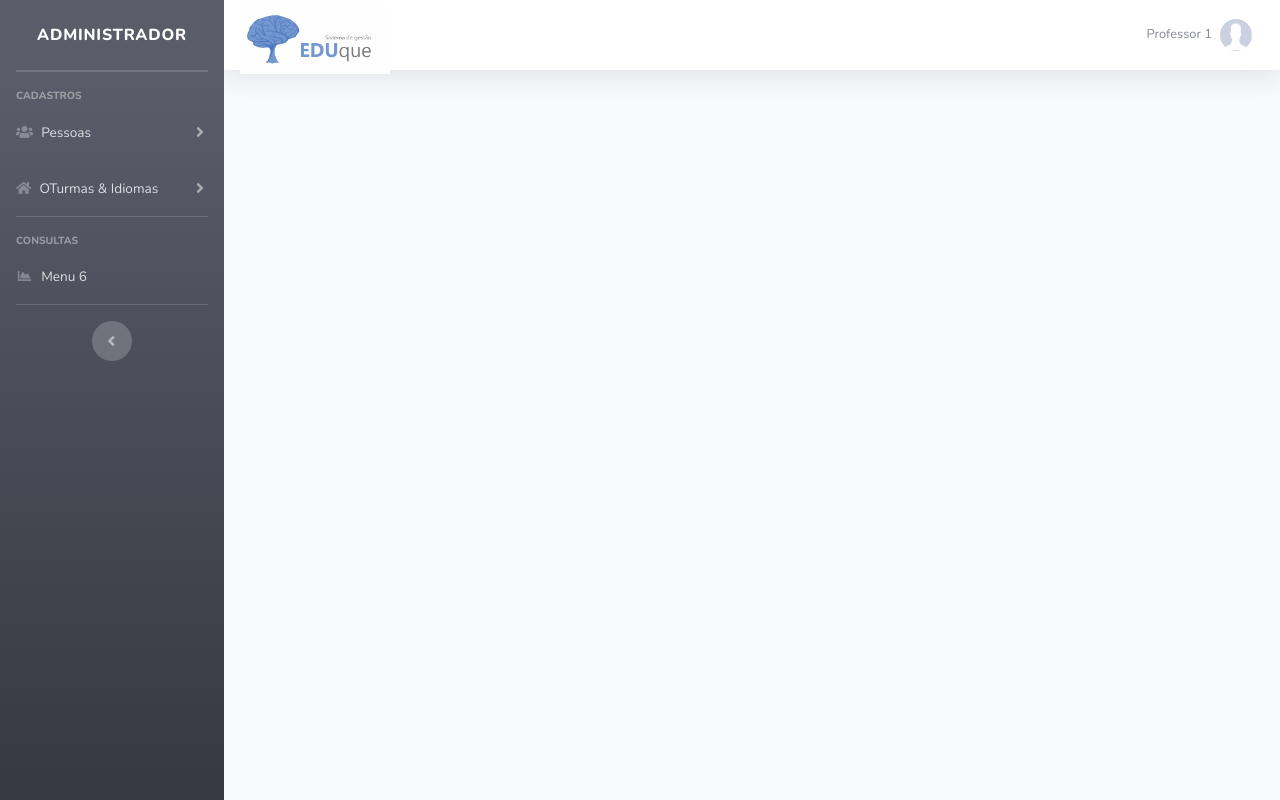
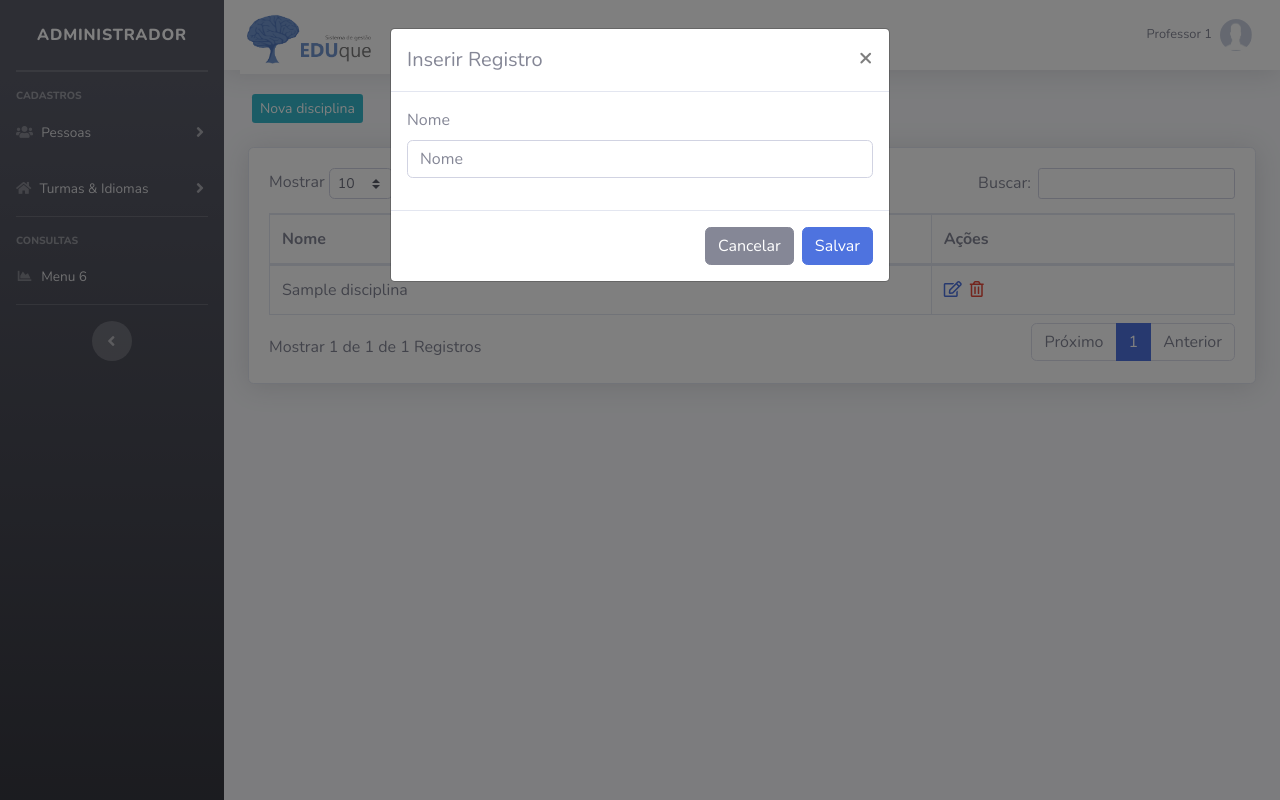
Before and after one commit to gustavogamasa/sistema-escolar, a PHP site: page /escolar/painel-adm/index.php?pag=disciplinas&funcao=novo in a window 1280 px wide. Run offline with PHP 8.4, Linux system fonts and the light colour scheme; a user stored in the database is signed in; data comes from the database, SQL or seed files in the repository; tables that the repository leaves empty or names only in its code hold one stand-in row (values such as "Sample post").

Commit message:
Disciplinas
Começo do desenvolvimento

```diff
--- /dev/null
+++ b/painel-adm/disciplinas.php
@@ -0,0 +1,343 @@
+<?php
+
+$pag = "disciplinas";
+
+require_once("../conexao.php");
+@session_start();
+
+//verificar se o usuário está autenticado
+if (@$_SESSION['id_usuario'] == null || @$_SESSION['nivel_usuario'] != 'admin') {
+    echo "<script language='javascript'> window.location='../index.php' </script>";
+}
+
+function debug_to_console($data)
+{
+    $output = $data;
+    if (is_array($output))
+        $output = implode(',', $output);
+
+    echo "<script>console.log('Debug Objects: " . $output . "' );</script>";
+}
+
+
+?>
+
+<div class="row mt-4 mb-4">
+
+    <a type="button" class="btn-info btn-sm ml-3 d-none d-md-block" href="index.php?pag=<?php echo $pag ?>&funcao=novo">Nova disciplina</a>
+    <a type="button" class="btn-primary btn-sm ml-3 d-block d-sm-none" href="index.php?pag=<?php echo $pag ?>&funcao=novo">+</a>
+
+</div>
+
+
+
+<!-- DataTales Example -->
+<div class="card shadow mb-4">
+
+    <div class="card-body">
+        <div class="table-responsive">
+            <table class="table table-bordered" id="dataTable" width="100%" cellspacing="0">
+                <thead>
+                    <tr>
+                        <th>Nome</th>
+
+                        <th>Ações</th>
+                    </tr>
+                </thead>
+
+                <tbody>
+
+                    <?php
+
+                    $query = $pdo->query("SELECT * FROM disciplinas order by id desc ");
+                    $res = $query->fetchAll(PDO::FETCH_ASSOC);
+
+                    for ($i = 0; $i < count($res); $i++) {
+                        foreach ($res[$i] as $key => $value) {
+                        }
+
+                        $nome = $res[$i]['nome'];
+
+                        $id = $res[$i]['id'];
+
+
+                    ?>
+
+
+                        <tr>
+                            <td><?php echo $nome ?></td>
+
+
+                            <td>
+                                <a href="index.php?pag=<?php echo $pag ?>&funcao=editar&id=<?php echo $id ?>" class='text-primary mr-1' title='Editar Dados'><i class='far fa-edit'></i></a>
+                                <a href="index.php?pag=<?php echo $pag ?>&funcao=excluir&id=<?php echo $id ?>" class='text-danger mr-1' title='Excluir Registro'><i class='far fa-trash-alt'></i></a>
+                            </td>
+                        </tr>
+                    <?php } ?>
+
+
+
+
+
+                </tbody>
+            </table>
+        </div>
+    </div>
+</div>
+
+
+
+
+
+<!-- Modal EDITAR -->
+<div class="modal fade" id="modalDados" tabindex="-1" role="dialog" aria-labelledby="exampleModalLabel" aria-hidden="true">
+    <div class="modal-dialog" role="document">
+        <div class="modal-content">
+            <div class="modal-header">
+                <?php
+                if (@$_GET['funcao'] == 'editar') {
+                    $titulo = "Editar Registro";
+                    $id2 = $_GET['id'];
+
+                    $query = $pdo->query("SELECT * FROM disciplinas where id = '" . $id2 . "' ");
+                    $res = $query->fetchAll(PDO::FETCH_ASSOC);
+
+                    $nome2 = $res[0]['nome'];
+
+                } else {
+                    $titulo = "Inserir Registro";
+                }
+
+
+                ?>
+
+                <h5 class="modal-title" id="exampleModalLabel"><?php echo $titulo ?></h5>
+
+                <button type="button" class="close" data-dismiss="modal" aria-label="Close">
+
+                    <span aria-hidden="true">&times;</span>
+
+                </button>
+            </div>
+            <form id="form" method="POST">
+                <div class="modal-body">
+
+                    <div class="form-group">
+                        <label>Nome</label>
+                        <input value="<?php echo @$nome2 ?>" type="text" class="form-control" id="nome" name="nome" placeholder="Nome">
+                    </div>
+
+
+                    <small>
+                        <div id="mensagem">
+
+                        </div>
+                    </small>
+
+                </div>
+
+
+
+                <div class="modal-footer">
+
+
+
+                    <input value="<?php echo @$_GET['id'] ?>" type="hidden" name="txtid2" id="txtid2">
+
+                    <!-- input do CPF para verificar duplicidade -->
+                    <input value="<?php echo @$nome22 ?>" type="hidden" name="antigo" id="antigo">
+
+
+
+                    <button type="button" id="btn-fechar" class="btn btn-secondary" data-dismiss="modal">Cancelar</button>
+                    <button type="submit" name="btn-salvar" id="btn-salvar" class="btn btn-primary">Salvar</button>
+
+                </div>
+            </form>
+        </div>
+    </div>
+</div>
+
+
+
+
+
+
+<div class="modal" id="modal-deletar" tabindex="-1" role="dialog">
+    <div class="modal-dialog" role="document">
+        <div class="modal-content">
+            <div class="modal-header">
+                <h5 class="modal-title">Excluir Registro</h5>
+                <button type="button" class="close" data-dismiss="modal" aria-label="Close">
+                    <span aria-hidden="true">&times;</span>
+                </button>
+            </div>
+            <div class="modal-body">
+
+                <p>Deseja realmente Excluir este Registro?</p>
+
+                <div align="center" id="mensagem_excluir" class="">
+
+                </div>
+
+            </div>
+            <div class="modal-footer">
+                <button type="button" class="btn btn-secondary" data-dismiss="modal" id="btn-cancelar-excluir">Cancelar</button>
+                <form method="post">
+
+                    <input type="hidden" id="id" name="id" value="<?php echo @$_GET['id'] ?>" required>
+
+                    <button type="button" id="btn-deletar" name="btn-deletar" class="btn btn-danger">Excluir</button>
+                </form>
+            </div>
+        </div>
+    </div>
+</div>
+
+
+
+
+<?php
+
+if (@$_GET["funcao"] != null && @$_GET["funcao"] == "novo") {
+    echo "<script>$('#modalDados').modal('show');</script>";
+}
+
+if (@$_GET["funcao"] != null && @$_GET["funcao"] == "editar") {
+    echo "<script>$('#modalDados').modal('show');</script>";
+}
+
+if (@$_GET["funcao"] != null && @$_GET["funcao"] == "excluir") {
+    echo "<script>$('#modal-deletar').modal('show');</script>";
+}
+
+?>
+
+
+
+
+<!--AJAX PARA INSERÇÃO E EDIÇÃO DOS DADOS COM IMAGEM -->
+<script type="text/javascript">
+    $("#form").submit(function() {
+        var pag = "<?= $pag ?>";
+        event.preventDefault();
+        var formData = new FormData(this);
+
+        $.ajax({
+            url: pag + "/inserir.php",
+            type: 'POST',
+            data: formData,
+
+            success: function(mensagem) {
+
+                $('#mensagem').removeClass()
+
+                if (mensagem.trim() == "Salvo com Sucesso!") {
+
+                    //$('#nome').val('');
+                    //$('#cpf').val('');
+                    $('#btn-fechar').click();
+                    window.location = "index.php?pag=" + pag;
+
+                } else {
+
+                    $('#mensagem').addClass('text-danger')
+                }
+
+                $('#mensagem').text(mensagem)
+
+            },
+
+            cache: false,
+            contentType: false,
+            processData: false,
+            xhr: function() { // Custom XMLHttpRequest
+                var myXhr = $.ajaxSettings.xhr();
+                if (myXhr.upload) { // Avalia se tem suporte a propriedade upload
+                    myXhr.upload.addEventListener('progress', function() {
+                        /* faz alguma coisa durante o progresso do upload */
+                    }, false);
+                }
+                return myXhr;
+            }
+        });
+    });
+</script>
+
+
+
+
+
+<!--AJAX PARA EXCLUSÃO DOS DADOS -->
+<script type="text/javascript">
+    $(document).ready(function() {
+        var pag = "<?= $pag ?>";
+        $('#btn-deletar').click(function(event) {
+            event.preventDefault();
+
+            $.ajax({
+                url: pag + "/excluir.php",
+                method: "post",
+                data: $('form').serialize(),
+                dataType: "text",
+                success: function(mensagem) {
+
+                    if (mensagem.trim() === 'Excluído com Sucesso!') {
+
+
+                        $('#btn-cancelar-excluir').click();
+                        window.location = "index.php?pag=" + pag;
+                    }
+
+                    $('#mensagem_excluir').text(mensagem)
+
+
+
+                },
+
+            })
+        })
+    })
+</script>
+
+
+
+
+
+
+
+
+<!--SCRIPT PARA CARREGAR IMAGEM -->
+<script type="text/javascript">
+    function carregarImg() {
+
+        var target = document.getElementById('target');
+        var file = document.querySelector("input[type=file]").files[0];
+        var reader = new FileReader();
+
+        reader.onloadend = function() {
+            target.src = reader.result;
+        };
+
+        if (file) {
+            reader.readAsDataURL(file);
+
+
+        } else {
+            target.src = "";
+        }
+    }
+</script>
+
+
+
+
+
+<script type="text/javascript">
+    $(document).ready(function() {
+        $('#dataTable').dataTable({
+            "ordering": false
+        })
+
+    });
+</script>
--- a/painel-adm/index.php
+++ b/painel-adm/index.php
@@ -110,7 +110,7 @@
                 <li class="nav-item">
                     <a class="nav-link collapsed" href="#" data-toggle="collapse" data-target="#collapseUtilities" aria-expanded="true" aria-controls="collapseUtilities">
                         <i class="fas fa-home"></i>
-                        <span>OTurmas & Idiomas</span>
+                        <span>Turmas & Idiomas</span>
                     </a>
                     <div id="collapseUtilities" class="collapse" aria-labelledby="headingUtilities" data-parent="#accordionSidebar">
                         <div class="bg-white py-2 collapse-inner rounded">
```
Also changed, not shown: painel-adm/disciplinas/excluir.php (added, +13 -0 lines), painel-adm/disciplinas/inserir.php (added, +38 -0 lines), 2 other files.
